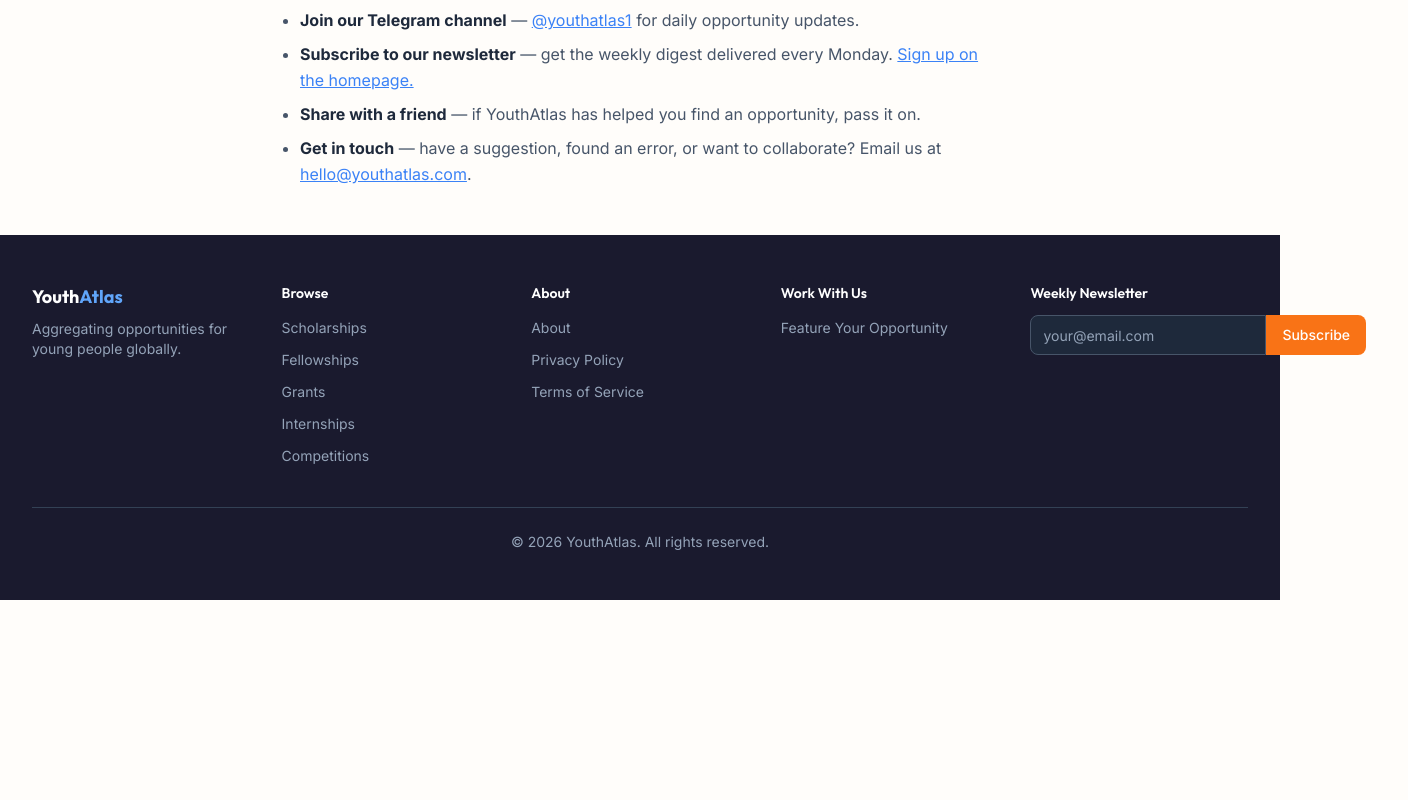
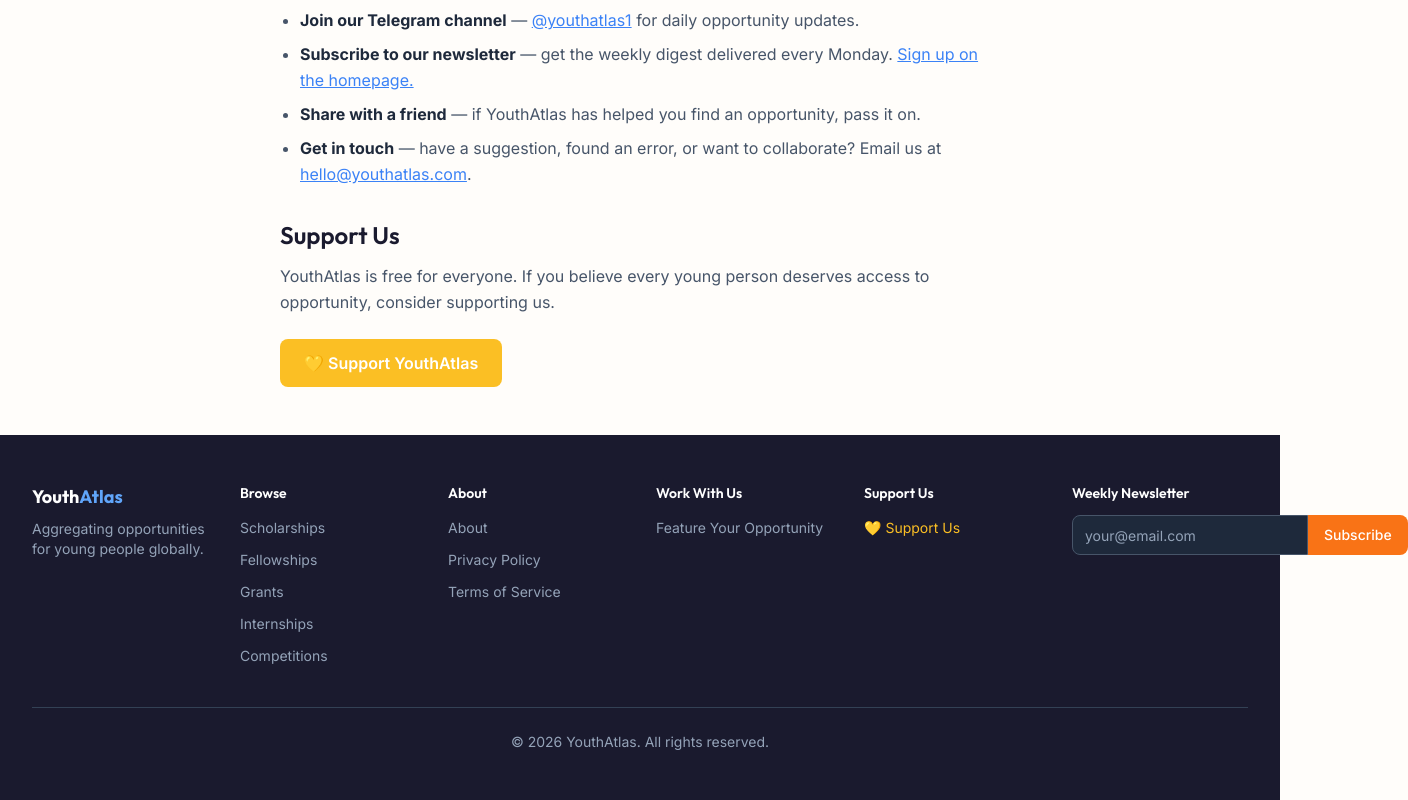
Before and after one commit to perezfe1/youthatlas-platform, a Next.js app: page /about in a window 1280 px wide. Shown: the part 1328-2128 px from the top of the page, 1408 px wide, since content can reach past the window. Before the commit the page ends 1928 px from the top, so only its background shows below. Built offline with nearby package versions, Linux system fonts and the light colour scheme; no server answers.

Commit message:
feat: add donation link to footer and about page

```diff
--- a/src/app/about/page.tsx
+++ b/src/app/about/page.tsx
@@ -149,6 +149,25 @@
           </li>
         </ul>
       </Body>
+
+      {/* ── Support Us ── */}
+      <SectionHeading>Support Us</SectionHeading>
+      <Body>
+        <p>
+          YouthAtlas is free for everyone. If you believe every young person deserves access to
+          opportunity, consider supporting us.
+        </p>
+      </Body>
+      <div className="mt-6">
+        <a
+          href="https://www.zeffy.com/en-US/donation-form/help-young-people-find-life-changing-opportunities"
+          target="_blank"
+          rel="noopener noreferrer"
+          className="inline-block bg-amber-400 hover:bg-amber-500 text-white font-semibold px-6 py-3 rounded-lg transition-colors"
+        >
+          💛 Support YouthAtlas
+        </a>
+      </div>
     </div>
   );
 }
--- a/src/components/layouts/footer.tsx
+++ b/src/components/layouts/footer.tsx
@@ -21,6 +21,8 @@
 const PARTNER_LINKS = [
   { label: 'Feature Your Opportunity', href: '/advertise' },
 ] as const;
+
+const DONATION_URL = 'https://www.zeffy.com/en-US/donation-form/help-young-people-find-life-changing-opportunities';
 
 // ── Sub-components ────────────────────────────────────────────────────────────
 
@@ -71,11 +73,26 @@
   return (
     <footer className="mt-auto bg-[#1A1A2E] text-white">
       <div className="mx-auto max-w-7xl px-4 py-12 sm:px-6 lg:px-8">
-        <div className="grid grid-cols-1 gap-8 sm:grid-cols-2 lg:grid-cols-5">
+        <div className="grid grid-cols-1 gap-8 sm:grid-cols-2 lg:grid-cols-6">
           <FooterBrand />
           <FooterColumn title="Browse" links={BROWSE_LINKS} />
           <FooterColumn title="About" links={ABOUT_LINKS} />
           <FooterColumn title="Work With Us" links={PARTNER_LINKS} />
+          <div>
+            <h3 className="text-sm font-semibold text-white">Support Us</h3>
+            <ul className="mt-3 space-y-2">
+              <li>
+                <a
+                  href={DONATION_URL}
+                  target="_blank"
+                  rel="noopener noreferrer"
+                  className="text-sm text-amber-400 transition-colors hover:text-amber-300"
+                >
+                  💛 Support Us
+                </a>
+              </li>
+            </ul>
+          </div>
           <FooterNewsletter />
         </div>
 
```
